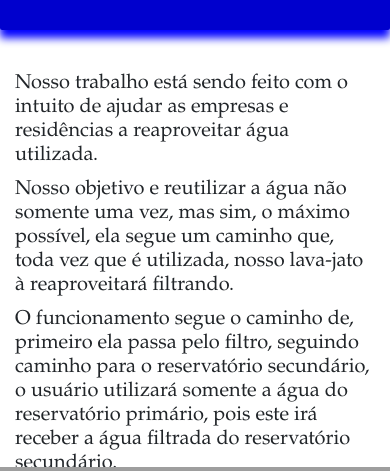
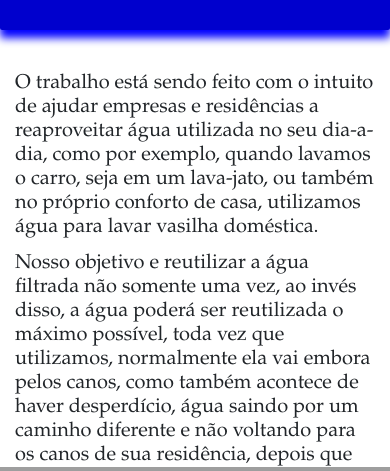
Before and after one commit to iwebwork/LavaJatoProjetoIOT, a PHP site: page / in a window 390 px wide. Shown: the part 77-548 px from the top of the page. Run offline with PHP 8.4, Linux system fonts and the light colour scheme; grey boxes are pictures that could not be loaded.

Commit message:
Area referenciando os componente concluida, poderá haver mudanças

```diff
--- a/public_html/assets/css/home-body.css
+++ b/public_html/assets/css/home-body.css
@@ -1,3 +1,4 @@
+
 .text-aling{
     text-align: center;
     font-size: 30px;
--- a/public_html/assets/css/style-background.css
+++ /dev/null
@@ -1,4 +0,0 @@
-.fundo{
-    color:;
-    background-color:;
-}
--- a/public_html/index.html
+++ b/public_html/index.html
@@ -25,7 +25,6 @@ and open the template in the editor.
         <link rel="stylesheet" href="assets/bootstrapv4/bootstrap.min.css" type="text/css"/>
 
         <!--CSS proprios-->
-        <link rel="stylesheet" href="assets/css/style-background.css" type="text/css"/>
         <link rel="stylesheet" href="assets/css/navbar.css" type="text/css"/>
         <link rel="stylesheet" href="assets/css/home-body.css" type="text/css"/>
 
@@ -44,7 +43,6 @@ and open the template in the editor.
                 <div class="navbar-collapse collapse justify-content-center" id="navbarMenu">
                     <div class="navbar-nav">
                         <a href="index.html" class="nav-item nav-link font-corpo active">Inicio</a>
-                        <a href="#" class="nav-item nav-link font-corpo">Apresentação</a>
                         <a href="#" class="nav-item nav-link font-corpo">Funcionamento</a>
                         <a href="#" class="nav-item nav-link font-corpo">Info</a>
                     </div>
@@ -56,23 +54,98 @@ and open the template in the editor.
 
         <!--Inicio do Corpo-->
 
-        <!--Inicio da area da texto-->
+        <!--Inicio da area inicial-->
         <!-- OBS: A classe body-img e para afastar o conteudo do topo-->
         <div class="container-fluid body-corpo-img">
             <div class="row">
                 <div class="col-sm-1">
 
                 </div>
-                <div class="col">
+                <div class="col-sm-10">
                     <h2>
                         <article>
-                            <p>Nosso trabalho está sendo feito com o intuito de ajudar as empresas e residências a reaproveitar água utilizada.</p>
-                            <p>Nosso objetivo e reutilizar a água não somente uma vez, mas sim, o máximo possível, ela segue um caminho que, toda vez que é utilizada, nosso lava-jato à reaproveitará filtrando.</p>
-                            <p>O funcionamento segue o caminho de, primeiro ela passa pelo filtro, seguindo caminho para o reservatório secundário, o usuário utilizará somente a água do reservatório primário, pois este irá receber a água filtrada do reservatório secundário.</p>
-                            <p>Caso o usuário ainda não tenha água filtrada, este poderá utilizar a água da rua</p>
-                            <p>Todo o controle e feito pelo sistema, o usuário não precisa se preocupar, pois, se não tiver água no reservatório principal, e o mesmo o solicitar, automaticamente a água da rua será ligada, e o usuário poderá utilizar a água filtrada quando a mesma estiver disponível.</p>
+                            <p>O trabalho está sendo feito com o intuito de ajudar empresas e residências a reaproveitar água utilizada no seu dia-a-dia, como por exemplo,
+                                quando lavamos o carro, seja em um lava-jato, ou também no próprio conforto de casa, utilizamos água para lavar vasilha doméstica.</p>
                         </article>
                     </h2>
+                </div>
+                <div class="col-sm-1">
+
+                </div>
+            </div>
+            <!-- ----------------------- -->
+            <div class="row">
+                <div class="col-sm-1">
+
+                </div>
+                <div class="col-sm-10">
+                    <h2>
+                        <article>
+                            <p>
+                                Nosso objetivo e reutilizar a água filtrada não somente uma vez, ao invés disso, a água poderá ser reutilizada o máximo possível,
+                                toda vez que utilizamos, normalmente ela vai embora pelos canos, como também acontece de haver desperdício, água saindo por um caminho diferente e não voltando para os canos de sua residência,
+                                depois que você utiliza, ela precisa retornar pelos canos, para depois ser tratada. O projeto evitará todos esses problemas, ajudando no reaproveitamento de água potável, mesmo que tenha sido usada para lavar seu carro, ou para outros fins,
+                                o sistema se encarrega de filtrar a água, de tal forma que, a conta virá menor no final do mês, sem contar que, o meio ambiente agradece.
+                            </p>
+                        </article>
+                    </h2>
+                </div>
+                <div class="col-sm-1">
+
+                </div>
+            </div>
+            <!-- Fim da aréa inicial>
+
+            <!-- Inicio da área do texto -->
+            <div class="row">
+                <div class="col-sm-1">
+
+                </div>
+                <div class="col-sm-10 h2">
+                    <!-- Titulo -->
+                    <h1 class="text-center">Referecia dos Componentes</h1>
+
+                    <!-- Itens -->
+                    <p>
+                        <span class="text-uppercase font-weight-bold">- Controle:</span> Fica responsável por todo o comportamento do sistema, controla o uso de água da rua, libera automaticamente quando necessário a vazão de água do reservatório.
+                        Controla a vazão de água filtrada do reservatório primário. Desliga automaticamente a bomba de vazão do reservatório de água filtrada secundário. Todos os processos podem ser feitos automaticamente pelo controle, porém estas solicitações podem ser feitas manualmente pelo usuário.
+                    </p>
+                    <p>
+                        <span class="text-uppercase font-weight-bold">- Reservatório de Água da Rua:</span> Recebe água potável da sua região.
+                    </p>
+                    <p>
+                        <span class="text-uppercase font-weight-bold">- Filtro:</span> E responsável por filtrar água utilizada que desce pelos canos.
+                    </p>
+                    <p>
+                        <span class="text-uppercase font-weight-bold">- Reservatório de água filtrada secundário:</span> Recebe água que acabou de passar pelo filtro.
+                    </p>
+                    <p>
+                        <span class="text-uppercase font-weight-bold">- Reservatório de água filtrada principal:</span> Além de receber água filtrada do Reservatório Secundário, este também fornece água para o usuário.
+                    </p>
+                    <p>
+                        <span class="text-uppercase font-weight-bold">- Válvula 1:</span> E responsável por liberar a vazão de água do Reservatório de Água da Rua.
+                    </p>
+                    <p>
+                        <span class="text-uppercase font-weight-bold">- Válvula 2:</span> E responsável por liberar a vazão de água do Reservatório de Água Filtrada Principal.
+                    </p>
+                    <p>
+                        <span class="text-uppercase font-weight-bold">- Ladrão:</span>  Permite que a água saia do reservatório, e siga automaticamente para o outro reservatório.
+                    </p>
+                    <p>
+                        <span class="text-uppercase font-weight-bold">- Bomba:</span> Fica responsável por levar a água filtrada do Reservatório de Água Filtrada Secundário para o Reservatório de Água Filtrada Principal, quando conter um volume de água filtrada máximo que o reservatório aguente, a bomba será desligada pelo controle.
+                    </p>
+                    <p>
+                        <span class="text-uppercase font-weight-bold">- Sensor-alto 1(S-alto1):</span> Fica responsável por controlar a chegada de água filtrada pelo Reservatório de Água Filtrada Secundário avisando ao controle que o Reservatório de Água Filtrada Principal está cheio.
+                    </p>
+                    <p>
+                        <span class="text-uppercase font-weight-bold">- Sensor-baixo1(S-baixo1):</span> E um sensor que permite verificar o volume mínimo de água disponível no Reservatório de Água Filtrada Principal para ser usada, fica responsável também por avisar ao controle quando não terá água suficiente para o consumo.
+
+                    </p>
+                    <p>
+                        <span class="text-uppercase font-weight-bold">- Sensor-baixo2(S-baixo2):</span> E um sensor que permite verificar o volume mínimo de água disponível no Reservatório de água filtrada secundário, ele fica responsável por avisar ao controle caso não tenha o volume necessário para ser levado ao Reservatório de Água Filtrada Principal.
+                    </p>
+
+
                 </div>
                 <div class="col-sm-1">
 
@@ -82,7 +155,7 @@ and open the template in the editor.
 
 
 
-        <!--Fim da area da texto-->
+        <!--Fim da area d0 texto-->
 
 
         <!--Inicio da area da Imagem-->
@@ -92,7 +165,7 @@ and open the template in the editor.
                     <div class="col-sm-1">
 
                     </div>
-                    <div class="col">
+                    <div class="col-sm-10">
                         <div class="text-aling">Diagrama em Blocos</div>
                         <img src="assets/img/Diagrama de Blocos.png" class="img-responsive"/>
                     </div>
```
Also changed, not shown: public_html/README.md, 1 other file.
